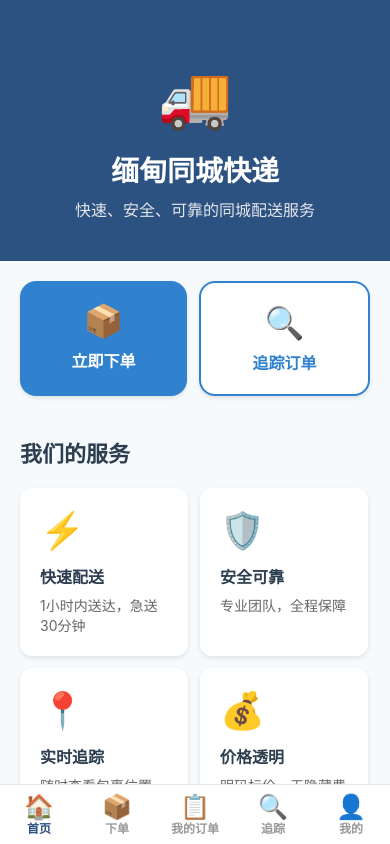
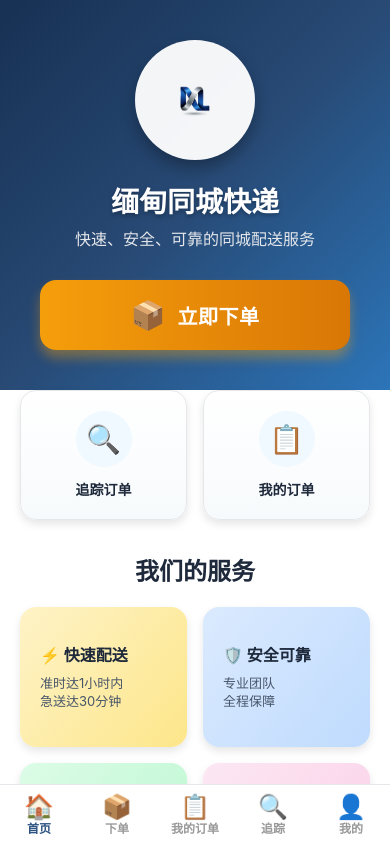
Before and after one commit to huangdelun16-lgtm/ml-express, a React Native app in the folder ml-express-client/: screen /Main in a window 390 px wide. Built offline with nearby package versions, Linux system fonts and the light colour scheme.

Commit message:
Design premium client app homepage with gradients and company logo

```diff
--- a/ml-express-client/src/screens/HomeScreen.tsx
+++ b/ml-express-client/src/screens/HomeScreen.tsx
@@ -6,8 +6,14 @@ import {
   ScrollView,
   TouchableOpacity,
   Linking,
+  Image,
+  Dimensions,
+  Platform,
 } from 'react-native';
 import { useApp } from '../contexts/AppContext';
+import { LinearGradient } from 'expo-linear-gradient';
+
+const { width } = Dimensions.get('window');
 
 export default function HomeScreen({ navigation }: any) {
   const { language } = useApp();
@@ -18,54 +24,72 @@ export default function HomeScreen({ navigation }: any) {
       subtitle: '快速、安全、可靠的同城配送服务',
       placeOrder: '立即下单',
       trackOrder: '追踪订单',
+      myOrders: '我的订单',
       services: '我们的服务',
-      service1Title: '快速配送',
-      service1Desc: '1小时内送达，急送30分钟',
-      service2Title: '安全可靠',
-      service2Desc: '专业团队，全程保障',
-      service3Title: '实时追踪',
-      service3Desc: '随时查看包裹位置',
-      service4Title: '价格透明',
-      service4Desc: '明码标价，无隐藏费用',
+      service1Title: '⚡ 快速配送',
+      service1Desc: '准时达1小时内\n急送达30分钟',
+      service2Title: '🛡️ 安全可靠',
+      service2Desc: '专业团队\n全程保障',
+      service3Title: '📍 实时追踪',
+      service3Desc: '随时查看\n包裹位置',
+      service4Title: '💰 价格透明',
+      service4Desc: '明码标价\n无隐藏费用',
+      whyChooseUs: '为什么选择我们？',
+      feature1: '7x24小时服务',
+      feature2: '覆盖全缅甸主要城市',
+      feature3: '专业配送团队',
+      feature4: '智能路线优化',
       contact: '联系我们',
-      phone: '电话',
-      email: '邮箱',
+      phone: '客服热线',
+      email: '商务合作',
     },
     en: {
       title: 'Myanmar City Express',
       subtitle: 'Fast, Safe, and Reliable Same-City Delivery',
       placeOrder: 'Place Order',
       trackOrder: 'Track Order',
+      myOrders: 'My Orders',
       services: 'Our Services',
-      service1Title: 'Fast Delivery',
-      service1Desc: 'Within 1 hour, Express in 30 mins',
-      service2Title: 'Safe & Reliable',
-      service2Desc: 'Professional team, Full guarantee',
-      service3Title: 'Real-time Tracking',
-      service3Desc: 'Check package location anytime',
-      service4Title: 'Transparent Pricing',
-      service4Desc: 'Clear prices, No hidden fees',
+      service1Title: '⚡ Fast Delivery',
+      service1Desc: 'On-Time within 1 hour\nExpress in 30 mins',
+      service2Title: '🛡️ Safe & Reliable',
+      service2Desc: 'Professional team\nFull guarantee',
+      service3Title: '📍 Real-time Tracking',
+      service3Desc: 'Check package\nlocation anytime',
+      service4Title: '💰 Transparent Pricing',
+      service4Desc: 'Clear prices\nNo hidden fees',
+      whyChooseUs: 'Why Choose Us?',
+      feature1: '24/7 Service',
+      feature2: 'Coverage across Myanmar',
+      feature3: 'Professional Delivery Team',
+      feature4: 'Smart Route Optimization',
       contact: 'Contact Us',
-      phone: 'Phone',
-      email: 'Email',
+      phone: 'Customer Service',
+      email: 'Business',
     },
     my: {
       title: 'မြန်မာမြို့တွင်းအမြန်ပို့ဆောင်ရေး',
-      subtitle: 'မြန်ဆန်၊ ဘေးကင်းပြီး ယုံကြည်စိတ်ချရသော ပို့ဆောင်ရေးဝန်ဆောင်မှု',
+      subtitle: 'မြန်ဆန်၊ ဘေးကင်းပြီး ယုံကြည်စိတ်ချရသော ဝန်ဆောင်မှု',
       placeOrder: 'အမှာစာတင်',
       trackOrder: 'ခြေရာခံ',
-      services: 'ကျွန်ုပ်တို့၏ ဝန်ဆောင်မှုများ',
-      service1Title: 'မြန်ဆန်သောပို့ဆောင်ရေး',
-      service1Desc: '၁ နာရီအတွင်း၊ ၃၀ မိနစ်အတွင်းအမြန်ပို့',
-      service2Title: 'ဘေးကင်းယုံကြည်',
-      service2Desc: 'ပရော်ဖက်ရှင်နယ်အဖွဲ့',
-      service3Title: 'တိုက်ရိုက်ခြေရာခံ',
-      service3Desc: 'အချိန်မရွေးစစ်ဆေးနိုင်',
-      service4Title: 'ပွင့်လင်းသောစျေးနှုန်း',
-      service4Desc: 'ရှင်းလင်းသောစျေးနှုန်း',
+      myOrders: 'ကျွန်ုပ်၏အမှာစာများ',
+      services: 'ကျွန်ုပ်တို့၏ဝန်ဆောင်မှုများ',
+      service1Title: '⚡ မြန်ဆန်သောပို့ဆောင်ရေး',
+      service1Desc: '၁နာရီအတွင်း\n၃၀မိနစ်အမြန်ပို့',
+      service2Title: '🛡️ ဘေးကင်းယုံကြည်',
+      service2Desc: 'ပရော်ဖက်ရှင်နယ်\nအဖွဲ့',
+      service3Title: '📍 တိုက်ရိုက်ခြေရာခံ',
+      service3Desc: 'အချိန်မရွေး\nစစ်ဆေးနိုင်',
+      service4Title: '💰 ပွင့်လင်းသောစျေးနှုန်း',
+      service4Desc: 'ရှင်းလင်းသော\nစျေးနှုန်း',
+      whyChooseUs: 'ကျွန်ုပ်တို့ကိုရွေးချယ်ရသည့်အကြောင်းရင်း',
+      feature1: '၂၄နာရီဝန်ဆောင်မှု',
+      feature2: 'မြန်မာတစ်နိုင်ငံလုံးဝန်ဆောင်မှု',
+      feature3: 'ကျွမ်းကျင်သောအဖွဲ့',
+      feature4: 'စမတ်လမ်းကြောင်း',
       contact: 'ဆက်သွယ်ရန်',
-      phone: 'ဖုန်း',
-      email: 'အီးမေးလ်',
+      phone: 'ဖောက်သည်ဝန်ဆောင်မှု',
+      email: 'စီးပွားရေး',
     },
   };
 
@@ -73,89 +97,184 @@ export default function HomeScreen({ navigation }: any) {
 
   return (
     <View style={styles.container}>
-      <ScrollView style={styles.content}>
-        {/* Header */}
-        <View style={styles.header}>
-          <Text style={styles.logo}>🚚</Text>
+      <ScrollView
+        style={styles.content}
+        showsVerticalScrollIndicator={false}
+      >
+        {/* Hero Section with Gradient Background */}
+        <LinearGradient
+          colors={['#1a365d', '#2c5282', '#3182ce']}
+          start={{ x: 0, y: 0 }}
+          end={{ x: 1, y: 1 }}
+          style={styles.heroSection}
+        >
+          <View style={styles.heroOverlay} />
+
+          {/* Logo */}
+          <View style={styles.logoContainer}>
+            <Image
+              source={require('../../assets/logo-large.png')}
+              style={styles.logo}
+              resizeMode="contain"
+            />
+          </View>
+
+          {/* Title */}
           <Text style={styles.title}>{currentT.title}</Text>
           <Text style={styles.subtitle}>{currentT.subtitle}</Text>
+
+          {/* Main Action Button */}
+          <TouchableOpacity
+            style={styles.mainActionButton}
+            onPress={() => navigation.navigate('PlaceOrder')}
+            activeOpacity={0.8}
+          >
+            <LinearGradient
+              colors={['#f59e0b', '#d97706']}
+              start={{ x: 0, y: 0 }}
+              end={{ x: 1, y: 0 }}
+              style={styles.mainActionGradient}
+            >
+              <Text style={styles.mainActionIcon}>📦</Text>
+              <Text style={styles.mainActionText}>{currentT.placeOrder}</Text>
+            </LinearGradient>
+          </TouchableOpacity>
+        </LinearGradient>
+
+        {/* Quick Action Buttons */}
+        <View style={styles.quickActions}>
+          <TouchableOpacity
+            style={styles.quickActionButton}
+            onPress={() => navigation.navigate('TrackOrder')}
+            activeOpacity={0.7}
+          >
+            <LinearGradient
+              colors={['#ffffff', '#f7fafc']}
+              style={styles.quickActionGradient}
+            >
+              <View style={styles.quickActionIconContainer}>
+                <Text style={styles.quickActionIcon}>🔍</Text>
               </View>
-
-        {/* Action Buttons */}
-        <View style={styles.actionButtons}>
-          <TouchableOpacity
-            style={[styles.actionButton, styles.primaryButton]}
-            onPress={() => navigation.navigate('PlaceOrder')}
-          >
-            <Text style={styles.actionButtonIcon}>📦</Text>
-            <Text style={styles.primaryButtonText}>{currentT.placeOrder}</Text>
+              <Text style={styles.quickActionText}>{currentT.trackOrder}</Text>
+            </LinearGradient>
           </TouchableOpacity>
 
           <TouchableOpacity
-            style={[styles.actionButton, styles.secondaryButton]}
-            onPress={() => navigation.navigate('TrackOrder')}
+            style={styles.quickActionButton}
+            onPress={() => navigation.navigate('MyOrders')}
+            activeOpacity={0.7}
           >
-            <Text style={styles.actionButtonIcon}>🔍</Text>
-            <Text style={styles.secondaryButtonText}>{currentT.trackOrder}</Text>
+            <LinearGradient
+              colors={['#ffffff', '#f7fafc']}
+              style={styles.quickActionGradient}
+            >
+              <View style={styles.quickActionIconContainer}>
+                <Text style={styles.quickActionIcon}>📋</Text>
+              </View>
+              <Text style={styles.quickActionText}>{currentT.myOrders}</Text>
+            </LinearGradient>
           </TouchableOpacity>
         </View>
 
-        {/* Services */}
+        {/* Services Section */}
         <View style={styles.servicesSection}>
           <Text style={styles.sectionTitle}>{currentT.services}</Text>
 
           <View style={styles.servicesGrid}>
-            <View style={styles.serviceCard}>
-              <Text style={styles.serviceIcon}>⚡</Text>
-              <Text style={styles.serviceTitle}>{currentT.service1Title}</Text>
-              <Text style={styles.serviceDesc}>{currentT.service1Desc}</Text>
+            {[
+              { title: currentT.service1Title, desc: currentT.service1Desc, colors: ['#fef3c7', '#fde68a'] },
+              { title: currentT.service2Title, desc: currentT.service2Desc, colors: ['#dbeafe', '#bfdbfe'] },
+              { title: currentT.service3Title, desc: currentT.service3Desc, colors: ['#dcfce7', '#bbf7d0'] },
+              { title: currentT.service4Title, desc: currentT.service4Desc, colors: ['#fce7f3', '#fbcfe8'] },
+            ].map((service, index) => (
+              <View key={index} style={styles.serviceCardWrapper}>
+                <LinearGradient
+                  colors={service.colors}
+                  start={{ x: 0, y: 0 }}
+                  end={{ x: 1, y: 1 }}
+                  style={styles.serviceCard}
+                >
+                  <Text style={styles.serviceTitle}>{service.title}</Text>
+                  <Text style={styles.serviceDesc}>{service.desc}</Text>
+                </LinearGradient>
               </View>
-
-            <View style={styles.serviceCard}>
-              <Text style={styles.serviceIcon}>🛡️</Text>
-              <Text style={styles.serviceTitle}>{currentT.service2Title}</Text>
-              <Text style={styles.serviceDesc}>{currentT.service2Desc}</Text>
-            </View>
-
-            <View style={styles.serviceCard}>
-              <Text style={styles.serviceIcon}>📍</Text>
-              <Text style={styles.serviceTitle}>{currentT.service3Title}</Text>
-              <Text style={styles.serviceDesc}>{currentT.service3Desc}</Text>
-            </View>
-
-            <View style={styles.serviceCard}>
-              <Text style={styles.serviceIcon}>💰</Text>
-              <Text style={styles.serviceTitle}>{currentT.service4Title}</Text>
-              <Text style={styles.serviceDesc}>{currentT.service4Desc}</Text>
-            </View>
+            ))}
           </View>
         </View>
 
-        {/* Contact */}
+        {/* Why Choose Us Section */}
+        <LinearGradient
+          colors={['#f8fafc', '#ffffff']}
+          style={styles.featuresSection}
+        >
+          <Text style={styles.sectionTitle}>{currentT.whyChooseUs}</Text>
+
+          <View style={styles.featuresGrid}>
+            {[
+              { icon: '⏰', text: currentT.feature1 },
+              { icon: '🗺️', text: currentT.feature2 },
+              { icon: '👥', text: currentT.feature3 },
+              { icon: '🚀', text: currentT.feature4 },
+            ].map((feature, index) => (
+              <View key={index} style={styles.featureItem}>
+                <View style={styles.featureIconContainer}>
+                  <Text style={styles.featureIcon}>{feature.icon}</Text>
+                </View>
+                <Text style={styles.featureText}>{feature.text}</Text>
+              </View>
+            ))}
+          </View>
+        </LinearGradient>
+
+        {/* Contact Section */}
         <View style={styles.contactSection}>
           <Text style={styles.sectionTitle}>{currentT.contact}</Text>
+
           <TouchableOpacity
-            style={styles.contactItem}
+            style={styles.contactCard}
             onPress={() => Linking.openURL('tel:+959123456789')}
+            activeOpacity={0.7}
           >
+            <LinearGradient
+              colors={['#3b82f6', '#2563eb']}
+              start={{ x: 0, y: 0 }}
+              end={{ x: 1, y: 0 }}
+              style={styles.contactGradient}
+            >
+              <View style={styles.contactIconContainer}>
                 <Text style={styles.contactIcon}>📞</Text>
-            <View>
+              </View>
+              <View style={styles.contactInfo}>
                 <Text style={styles.contactLabel}>{currentT.phone}</Text>
                 <Text style={styles.contactValue}>+95 912 345 6789</Text>
               </View>
+            </LinearGradient>
           </TouchableOpacity>
 
           <TouchableOpacity
-            style={styles.contactItem}
+            style={styles.contactCard}
             onPress={() => Linking.openURL('mailto:support@mlexpress.com')}
+            activeOpacity={0.7}
           >
+            <LinearGradient
+              colors={['#8b5cf6', '#7c3aed']}
+              start={{ x: 0, y: 0 }}
+              end={{ x: 1, y: 0 }}
+              style={styles.contactGradient}
+            >
+              <View style={styles.contactIconContainer}>
                 <Text style={styles.contactIcon}>📧</Text>
-            <View>
+              </View>
+              <View style={styles.contactInfo}>
                 <Text style={styles.contactLabel}>{currentT.email}</Text>
                 <Text style={styles.contactValue}>support@mlexpress.com</Text>
               </View>
+            </LinearGradient>
           </TouchableOpacity>
         </View>
+
+        {/* Footer Spacing */}
+        <View style={styles.footer} />
       </ScrollView>
     </View>
   );
@@ -164,140 +283,263 @@ export default function HomeScreen({ navigation }: any) {
 const styles = StyleSheet.create({
   container: {
     flex: 1,
-    backgroundColor: '#f7fafc',
+    backgroundColor: '#ffffff',
   },
   content: {
     flex: 1,
   },
-  header: {
-    backgroundColor: '#2c5282',
-    padding: 40,
-    paddingTop: 60,
+  heroSection: {
+    paddingTop: Platform.OS === 'ios' ? 60 : 40,
+    paddingBottom: 40,
+    paddingHorizontal: 20,
     alignItems: 'center',
+    position: 'relative',
+    overflow: 'hidden',
+  },
+  heroOverlay: {
+    position: 'absolute',
+    top: 0,
+    left: 0,
+    right: 0,
+    bottom: 0,
+    backgroundColor: 'rgba(0, 0, 0, 0.1)',
+  },
+  logoContainer: {
+    width: 120,
+    height: 120,
+    borderRadius: 60,
+    backgroundColor: 'rgba(255, 255, 255, 0.95)',
+    padding: 15,
+    marginBottom: 20,
+    shadowColor: '#000',
+    shadowOffset: { width: 0, height: 8 },
+    shadowOpacity: 0.3,
+    shadowRadius: 16,
+    elevation: 12,
   },
   logo: {
-    fontSize: 60,
-    marginBottom: 16,
+    width: '100%',
+    height: '100%',
   },
   title: {
     fontSize: 28,
     fontWeight: 'bold',
-    color: '#fff',
+    color: '#ffffff',
     marginBottom: 8,
     textAlign: 'center',
+    textShadowColor: 'rgba(0, 0, 0, 0.3)',
+    textShadowOffset: { width: 0, height: 2 },
+    textShadowRadius: 4,
   },
   subtitle: {
     fontSize: 16,
     color: '#e5e7eb',
     textAlign: 'center',
+    marginBottom: 30,
+    paddingHorizontal: 20,
+    lineHeight: 22,
   },
-  actionButtons: {
+  mainActionButton: {
+    width: width - 80,
+    borderRadius: 16,
+    shadowColor: '#f59e0b',
+    shadowOffset: { width: 0, height: 8 },
+    shadowOpacity: 0.4,
+    shadowRadius: 12,
+    elevation: 8,
+  },
+  mainActionGradient: {
     flexDirection: 'row',
-    padding: 20,
-    gap: 12,
+    alignItems: 'center',
+    justifyContent: 'center',
+    paddingVertical: 18,
+    paddingHorizontal: 32,
+    borderRadius: 16,
   },
-  actionButton: {
+  mainActionIcon: {
+    fontSize: 28,
+    marginRight: 12,
+  },
+  mainActionText: {
+    color: '#ffffff',
+    fontSize: 20,
+    fontWeight: 'bold',
+    letterSpacing: 0.5,
+  },
+  quickActions: {
+    flexDirection: 'row',
+    paddingHorizontal: 20,
+    paddingTop: 20,
+    gap: 16,
+    marginTop: -20,
+  },
+  quickActionButton: {
     flex: 1,
+    borderRadius: 16,
+    shadowColor: '#000',
+    shadowOffset: { width: 0, height: 4 },
+    shadowOpacity: 0.1,
+    shadowRadius: 8,
+    elevation: 4,
+  },
+  quickActionGradient: {
     padding: 20,
     borderRadius: 16,
     alignItems: 'center',
-    shadowColor: '#000',
-    shadowOffset: { width: 0, height: 2 },
-    shadowOpacity: 0.1,
-    shadowRadius: 4,
-    elevation: 3,
+    borderWidth: 1,
+    borderColor: '#e5e7eb',
   },
-  primaryButton: {
-    backgroundColor: '#3182ce',
+  quickActionIconContainer: {
+    width: 56,
+    height: 56,
+    borderRadius: 28,
+    backgroundColor: '#f0f9ff',
+    alignItems: 'center',
+    justifyContent: 'center',
+    marginBottom: 12,
   },
-  secondaryButton: {
-    backgroundColor: '#fff',
-    borderWidth: 2,
-    borderColor: '#3182ce',
+  quickActionIcon: {
+    fontSize: 28,
   },
-  actionButtonIcon: {
-    fontSize: 32,
-    marginBottom: 8,
-  },
-  primaryButtonText: {
-    color: '#fff',
-    fontSize: 16,
+  quickActionText: {
+    fontSize: 14,
     fontWeight: '600',
-  },
-  secondaryButtonText: {
-    color: '#3182ce',
-    fontSize: 16,
-    fontWeight: '600',
+    color: '#1e293b',
+    textAlign: 'center',
   },
   servicesSection: {
     padding: 20,
+    paddingTop: 32,
   },
   sectionTitle: {
-    fontSize: 22,
+    fontSize: 24,
     fontWeight: 'bold',
-    color: '#2c3e50',
+    color: '#1e293b',
     marginBottom: 20,
+    textAlign: 'center',
   },
   servicesGrid: {
     flexDirection: 'row',
     flexWrap: 'wrap',
-    gap: 12,
+    gap: 16,
+    justifyContent: 'space-between',
+  },
+  serviceCardWrapper: {
+    width: (width - 56) / 2,
+    borderRadius: 16,
+    shadowColor: '#000',
+    shadowOffset: { width: 0, height: 4 },
+    shadowOpacity: 0.1,
+    shadowRadius: 8,
+    elevation: 4,
   },
   serviceCard: {
-    width: '48%',
-    backgroundColor: '#fff',
     padding: 20,
+    borderRadius: 16,
+    minHeight: 140,
+    justifyContent: 'center',
+  },
+  serviceTitle: {
+    fontSize: 16,
+    fontWeight: '700',
+    color: '#1e293b',
+    marginBottom: 8,
+    lineHeight: 22,
+  },
+  serviceDesc: {
+    fontSize: 13,
+    color: '#475569',
+    lineHeight: 18,
+  },
+  featuresSection: {
+    padding: 20,
+    paddingVertical: 32,
+  },
+  featuresGrid: {
+    flexDirection: 'row',
+    flexWrap: 'wrap',
+    gap: 16,
+  },
+  featureItem: {
+    width: (width - 56) / 2,
+    flexDirection: 'row',
+    alignItems: 'center',
+    backgroundColor: '#ffffff',
+    padding: 16,
     borderRadius: 12,
+    borderWidth: 1,
+    borderColor: '#e5e7eb',
     shadowColor: '#000',
     shadowOffset: { width: 0, height: 2 },
-    shadowOpacity: 0.1,
+    shadowOpacity: 0.05,
     shadowRadius: 4,
     elevation: 2,
   },
-  serviceIcon: {
-    fontSize: 36,
-    marginBottom: 12,
+  featureIconContainer: {
+    width: 44,
+    height: 44,
+    borderRadius: 22,
+    backgroundColor: '#f0f9ff',
+    alignItems: 'center',
+    justifyContent: 'center',
+    marginRight: 12,
   },
-  serviceTitle: {
-    fontSize: 16,
+  featureIcon: {
+    fontSize: 22,
+  },
+  featureText: {
+    flex: 1,
+    fontSize: 13,
     fontWeight: '600',
-    color: '#2c3e50',
-    marginBottom: 8,
-  },
-  serviceDesc: {
-    fontSize: 14,
-    color: '#666',
-    lineHeight: 20,
+    color: '#334155',
+    lineHeight: 18,
   },
   contactSection: {
     padding: 20,
-    marginBottom: 40,
+    paddingTop: 12,
+    paddingBottom: 20,
   },
-  contactItem: {
+  contactCard: {
+    marginBottom: 16,
+    borderRadius: 16,
+    shadowColor: '#000',
+    shadowOffset: { width: 0, height: 4 },
+    shadowOpacity: 0.15,
+    shadowRadius: 8,
+    elevation: 6,
+  },
+  contactGradient: {
     flexDirection: 'row',
     alignItems: 'center',
-    backgroundColor: '#fff',
-    padding: 16,
-    borderRadius: 12,
-    marginBottom: 12,
-    shadowColor: '#000',
-    shadowOffset: { width: 0, height: 1 },
-    shadowOpacity: 0.05,
-    shadowRadius: 2,
-    elevation: 1,
+    padding: 20,
+    borderRadius: 16,
+  },
+  contactIconContainer: {
+    width: 56,
+    height: 56,
+    borderRadius: 28,
+    backgroundColor: 'rgba(255, 255, 255, 0.2)',
+    alignItems: 'center',
+    justifyContent: 'center',
+    marginRight: 16,
   },
   contactIcon: {
-    fontSize: 32,
-    marginRight: 16,
+    fontSize: 28,
+  },
+  contactInfo: {
+    flex: 1,
   },
   contactLabel: {
-    fontSize: 14,
-    color: '#666',
+    fontSize: 13,
+    color: 'rgba(255, 255, 255, 0.9)',
     marginBottom: 4,
   },
   contactValue: {
-    fontSize: 16,
-    fontWeight: '600',
-    color: '#2c3e50',
+    fontSize: 17,
+    fontWeight: 'bold',
+    color: '#ffffff',
+  },
+  footer: {
+    height: 40,
   },
 });
```
Also changed, not shown: ml-express-client/package.json (+5 -4 lines), 2 other files (tests, documents, lock files or other folders). Lines whose indentation alone changed are shown as unchanged.
